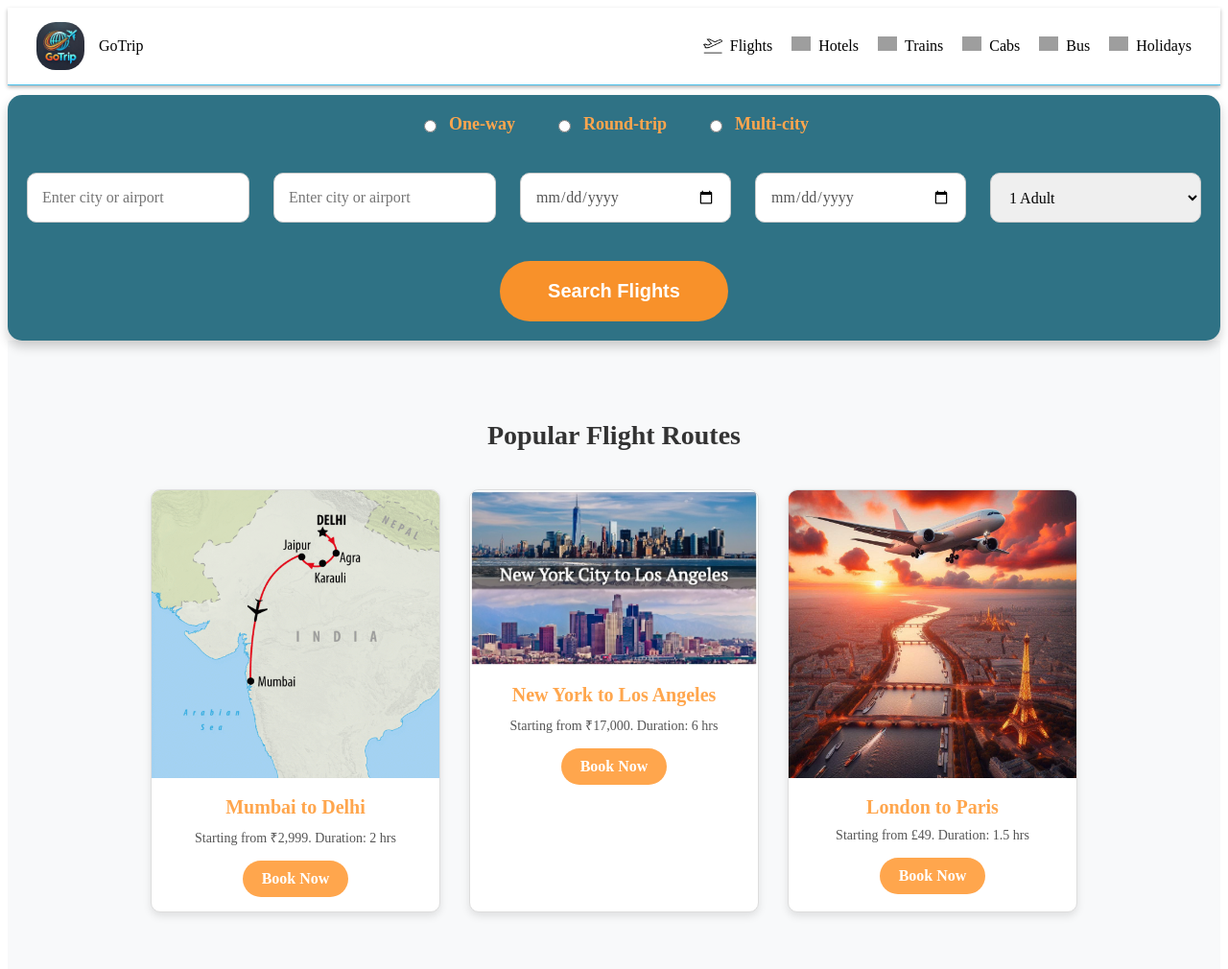
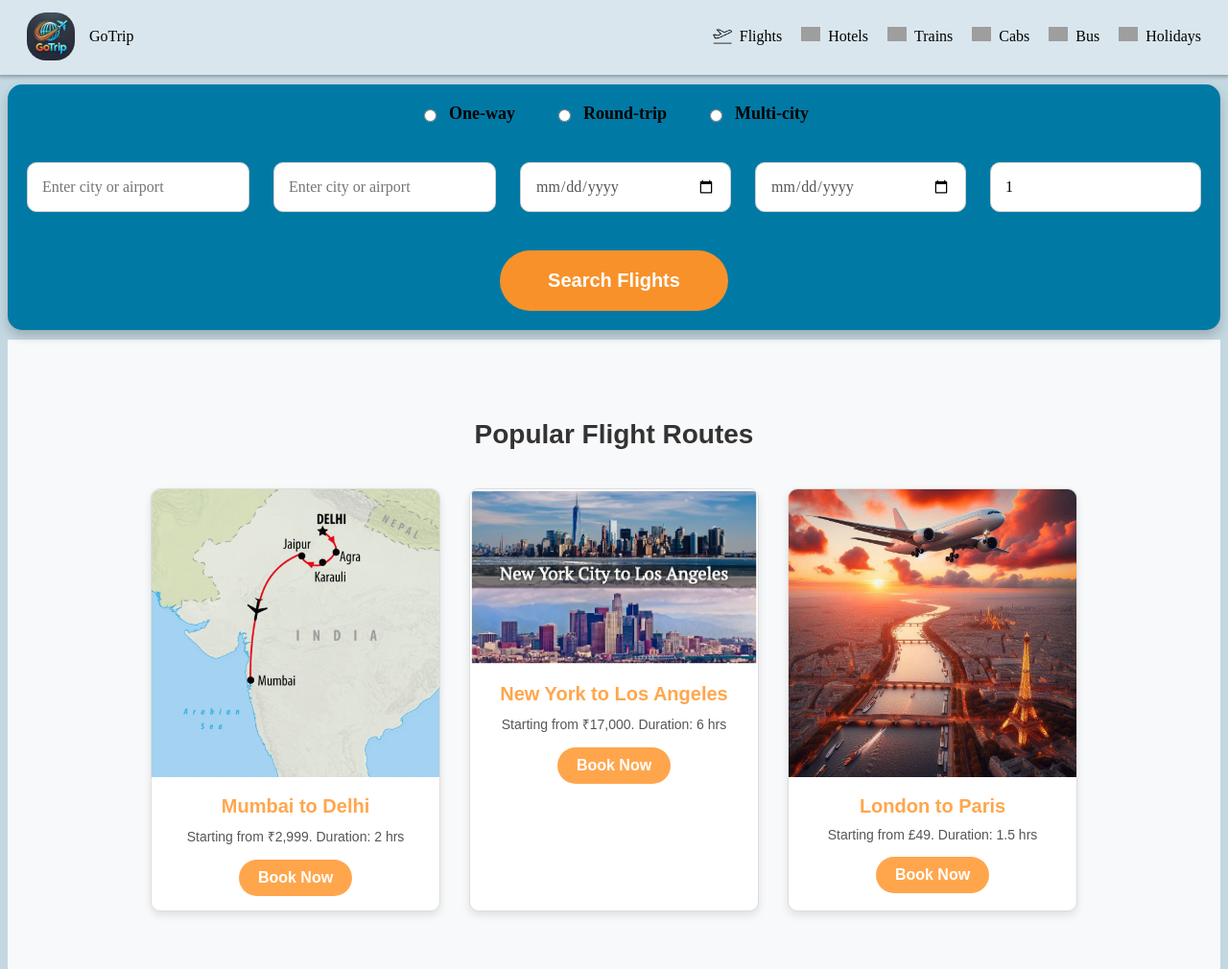
Before and after one commit to ShalyaShah/Minor-Project-2024, a PHP site: page / in a window 1280 px wide. Shown: the top 1010 px of the page at 96% size. Run offline with PHP 8.4, Linux system fonts and the light colour scheme; grey boxes are pictures that could not be loaded.

Commit message:
By Shalya
All Errors debugged
Better Nav Bar
Color Scheme Fix
Search Bar Modifications
Body Modifications

```diff
--- a/css/styles.css
+++ b/css/styles.css
@@ -1,18 +1,21 @@
-.body {
+
+body {
     font-family: "poppins",sans-serif;
-    background-color: #000;
+    background-color: #C4D8E2;
 }
 
 /* Navbar */
 .navbar {
-    background-color: none;
+    background-color: rgba(255, 255, 255, 0.357);
     padding: 15px 30px;
     display: flex;
     justify-content:space-between;
     align-items: center;
     box-shadow: 0 2px 4px rgba(0, 0, 0, 0.3);
     border-style: none;
-    border-bottom: solid 1px #47bde8;
+    margin-top: -10px;
+    margin-left: -10px;
+    margin-right: -10px;
 }
 
 .navbar .logo {
@@ -100,7 +103,7 @@
 /* Search Form */
 .search-form {
     font-family: "poppins","sans-serif";
-    background: #2f7285;
+    background: #007AA5;
     border-radius: 15px;
     box-shadow: 0 6px 12px rgba(0, 0, 0, 0.2);
     padding: 20px;
@@ -124,7 +127,6 @@
     font-size: 18px;
     font-weight: bold;
     cursor: pointer;
-    color: #ffa64d;
 }
 
 .search-form .fields {
@@ -166,15 +168,10 @@
 }
 
 .search-button button:hover {
-    background-color: #ff8400;
+    background-color: #FFC65D;
 }
 
 /* Adjust header overlap */
-.header {
-    padding-bottom: 100px;
-    position: relative;
-    z-index: 1;
-}
 
 .search-form {
     position: relative;
@@ -186,6 +183,7 @@
     background-color: #f8f9fa;
     padding: 60px 20px;
     text-align: center;
+    margin-top: 10px;
 }
 
 #popular-routes h2 {
--- a/index.html
+++ b/index.html
@@ -7,7 +7,7 @@
     <link rel="stylesheet" href="css\styles.css">
 </head>
 <body>
-    <div class="navbar">
+    <header class="navbar">
         <div class="logo">
             <img src="images/Logo GoTrip.jpeg" alt="GoTrip Logo">
             <span>GoTrip</span>
@@ -20,7 +20,7 @@
             <a href="#" class="bus"><span></span>Bus</a>
             <a href="#" class="holidays"><span></span>Holidays</a>
         </div>
-    </div>
+    </header>
 
 
     <div class="search-form">
@@ -32,13 +32,9 @@
         <div class="fields">
             <input type="text" placeholder="Enter city or airport">
             <input type="text" placeholder="Enter city or airport">
-            <input type="date">
-            <input type="date">
-            <select>
-                <option>1 Adult</option>
-                <option>2 Adults</option>
-                <option>3 Adults</option>
-            </select>
+            <input type="date" placeholder="Departure Date">
+            <input type="date" placeholder="Return Date">
+            <input type="number" min="1" value="1" max="30" placeholder="Enter Adults">
         </div>
         <div class="search-button">
             <button>Search Flights</button>
@@ -196,13 +192,13 @@
                 <h3>Download Our App</h3>
                 <p> Download App for Android and ios mobile phone.</p>
                 <div class="app-logo">
-                    <img src="images/play-store.png">
-                    <img src="images/app-store.png">
+                    <img src="images/play-store.png" alt="play-store">
+                    <img src="images/app-store.png" alt="app-store">
 
                 </div>
                 </div>
                 <div class="footer-col-2">
-                    <img src="images\Logo GoTrip.jpeg">
+                    <img src="images\Logo GoTrip.jpeg" alt="GoTrip Logo">
                     <p>Our Purpose to Sustainably  </p>
                 </div>
                     <div class="footer-col-3">
```
